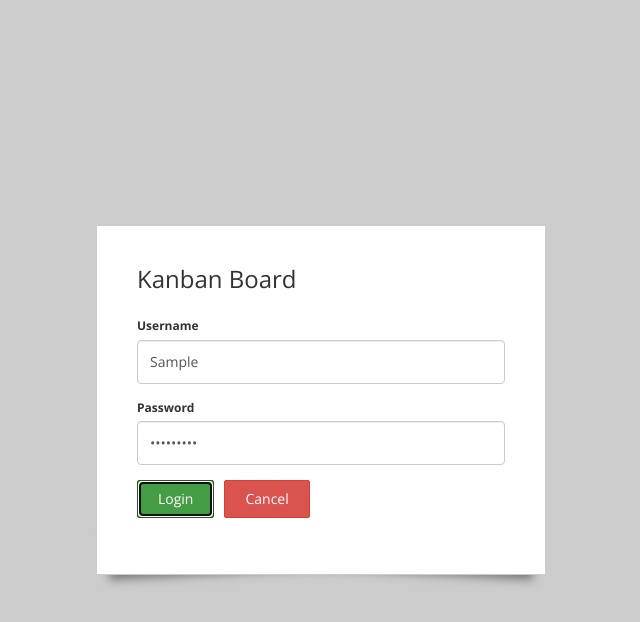
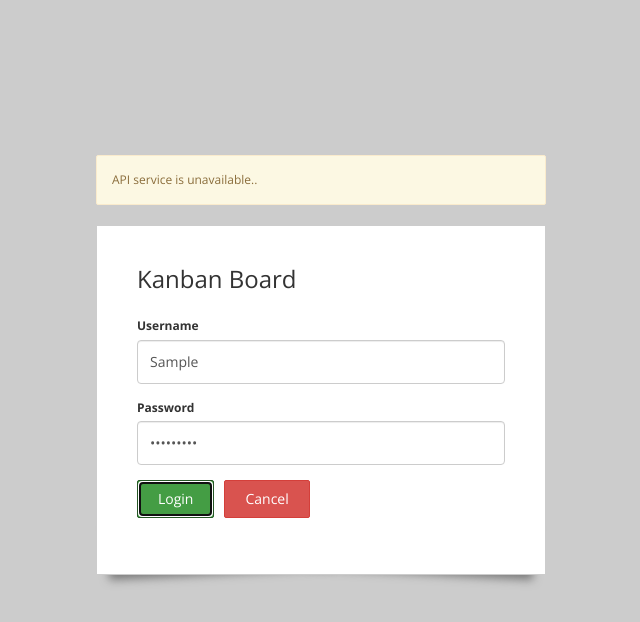
Before and after one commit to satishborkar/kanban-app, a React app: page / in a window 1280 px wide. Both pictures are taken after typing "Sample", "Sample123" into the empty fields and a click on the button "Login". Shown: the top 622 px of the page, without its empty margins (319-959 px from the left). Built offline with nearby package versions, Linux system fonts and the light colour scheme; no server answers.

Commit message:
added error page

```diff
--- a/src/js/App.js
+++ b/src/js/App.js
@@ -1,75 +1,28 @@
 import React, { Component } from "react";
-import { connect } from "react-redux";
-import { bindActionCreators } from "redux";
-
-import * as actionCreators from "./actions/creators";
 import { isLogged } from "./helpers/lib";
 import PageContainer from './components/PageContainer';
-import Alert from "./components/Alert";
 
 import Header from "./components/Header";
 import Footer from "./components/Footer";
 
 import "../scss/style.scss";
 
-class App extends Component {
-  constructor(props) {
-    super(props);
 
-    this.state = {
-      updated: false
-    };
-  }
-
-  render() {
-    console.log("APP is rendering...");
-    //const alert = this.props.alert;
+const App = () => {
   if (localStorage.getItem("user") && isLogged()) {
     return (
       <div className="app-wrapper">
-          <Alert />
         <Header title="Kanban" />
-          <PageContainer />
+        <PageContainer alert={alert} />
         <Footer />
       </div>
     );
   }
   return (
     <div className="login-wrapper">
-        {/* {alert.message && (
-          <div className={`alert ${alert.type}`}>{alert.message}</div>
-        )} */}
-        <PageContainer />
+      <PageContainer alert={alert} />
     </div>
   );
 }
 
-  // componentWillReceiveProps(nextProps) {
-  //   if (this.props.user != nextProps.user) {
-  //     this.setState({
-  //       updated: true
-  //     });
-  //   }
-  // }
-}
-
-// function mapStateToProps(state) {
-//   return {
-//     alert: state.alert
-//   };
-// }
-
-// function mapDispatchToProps(dispatch) {
-//   const obj = {
-//     actions: bindActionCreators(actionCreators, dispatch)
-//   };
-
-//   return obj;
-// }
-
-// export default connect(
-//   mapStateToProps,
-//   mapDispatchToProps
-// )(App);
-
 export default App;
--- a/src/js/actions/creators.js
+++ b/src/js/actions/creators.js
@@ -24,15 +24,29 @@ export function login(userInfo) {
           }
 
           dispatch({ type: ACTION.LOGIN, payload: userDetails });
-          dispatch({ type: ACTION.LOGIN_SUCCESS, payload: { isLogin: true } });
+          dispatch({
+            type: ACTION.LOGIN_SUCCESS, payload: {
+              isLogin: true
+            }
+          });
+
+          dispatch({
+            type: ACTION.ALERT_SUCCESS, payload: {
+              status: "202",
+              message: "Welcome to Kanban",
+              type: "alert-success"
+            }
+          });
+
+
 
         } else {
           dispatch({
             type: ACTION.ALERT_ERROR,
             payload: {
               status: "404",
-              message: "No record found!",
-              type: "error"
+              message: "Sorry!, Username or Password did not match. please check again..",
+              type: "alert-danger"
             }
           });
         }
@@ -42,7 +56,7 @@ export function login(userInfo) {
           payload: {
             status: "502",
             message: "API service is unavailable..",
-            type: "error"
+            type: "alert-warning"
           }
         });
       }
--- a/src/js/actions/types.js
+++ b/src/js/actions/types.js
@@ -6,6 +6,7 @@ export const LOGOUT_SUCCESS = "LOGOUT_SUCCESS";
 
 export const ALERT_ERROR = "ALERT_ERROR";
 export const ALERT_CLEAR = "ALERT_CLEAR";
-
+export const ALERT_SUCCESS = "ALERT_SUCCESS";
+export const ALERT_WARNING = "ALERT_WARNING";
 
 export const CREATE_TOKEN = "CREATE_TOKEN";
--- a/src/js/components/PageContainer.js
+++ b/src/js/components/PageContainer.js
@@ -1,13 +1,41 @@
-import React from 'react';
-import Routes from '../routes/index'
+import React, { Component } from 'react';
+import Routes from '../routes/index';
+import { connect } from 'react-redux';
 
 
-const PageContainer = () => {
-    return (
-        <div className="container-fluid">
-            {Routes}
-        </div>
-    );
-};
+// const PageContainer = () => {
+//     return (
+//         <div className="container-fluid">
+//             {/* {alert.message && (
+//                 <div className={`alert ${alert.type}`}>{alert.message}</div>
+//             )} */}
+//             {Routes}
+//         </div>
+//     );
+// };
 
-export default PageContainer;
+class PageContainer extends Component {
+    constructor(props) {
+        super(props)
+    }
+
+    render() {
+        console.log("State Props", this.props);
+        const { alert } = this.props;
+        return (
+            <div className="container-fluid">
+                {alert.message && <div className={`alert ${alert.type}`}>{alert.message}</div>}
+                {Routes}
+            </div>
+        )
+    }
+
+}
+
+function mapStateToProps(state) {
+    return {
+        alert: state.alert
+    }
+}
+
+export default connect(mapStateToProps)(PageContainer);
--- a/src/js/reducers/alert.js
+++ b/src/js/reducers/alert.js
@@ -1,9 +1,11 @@
 import * as ACTION from "../actions/types";
 import stateInit from "./initialState";
 
-const ErrorReducer = (state = stateInit.alert, action) => {
+const ErrorReducer = (state = stateInit.user, action) => {
   switch (action.type) {
     case ACTION.ALERT_ERROR:
+      return Object.assign({}, action.payload);
+    case ACTION.ALERT_SUCCESS:
       return Object.assign({}, action.payload);
     case ACTION.ALERT_CLEAR:
       return Object.assign({}, {});
--- a/src/js/reducers/login.js
+++ b/src/js/reducers/login.js
@@ -5,8 +5,6 @@ const LoginReducer = (state = stateInit.user, action) => {
     switch (action.type) {
         case ACTION.LOGIN:
             return { ...state, data: [...action.payload] };
-        case ACTION.LOGIN_SUCCESS:
-            return { ...state, ...action.payload };
         case ACTION.LOGOUT:
             return { ...state, ...action.payload };
     }
--- a/src/js/store/index.js
+++ b/src/js/store/index.js
@@ -11,6 +11,7 @@ middleWare.push(thunk);
 const loggerMiddleware = createLogger({
     predicate: () => process.env.NODE_ENV === 'development',
 });
+
 middleWare.push(loggerMiddleware)
 
 export const store = createStore(rootReducer, initialState, compose(
--- a/src/scss/_application.scss
+++ b/src/scss/_application.scss
@@ -20,6 +20,25 @@ body {
     margin-top: 101px;
     position: relative;
     background: #fff;
+}
+
+.login-wrapper {
+    width: 100%;
+    height: 100vh;
+}
+
+.login-wrapper .alert {
+    width: 450px;
+    height: 50px;
+    position: absolute;
+    left: 0;
+    top: 0;
+    bottom: 0;
+    right: 0;
+    margin: auto;
+    z-index: 999;
+    transform: translateY(-220px);
+    border-radius: 2px;
 }
 
 .login-panel {
@@ -162,6 +181,6 @@ a.link-add {
     }
 }
 
-.white-text{
+.white-text {
     color: #fff;
 }
```
Also changed, not shown: 2 other files (tests, documents, lock files or other folders). Lines whose indentation alone changed are shown as unchanged.
